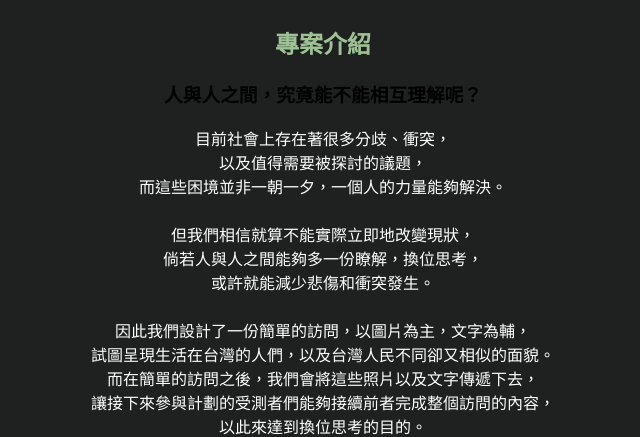
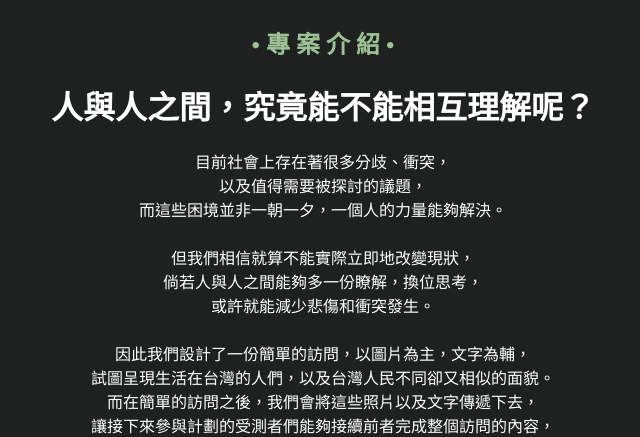
Before and after one commit to w4a2y4/memorylab-website, a Flask app: page / in a window 1280 px wide. Shown: the part 1393-1830 px from the top of the page, without its empty margins (317-957 px from the left). Run offline with Flask 2, Linux system fonts and the light colour scheme; some web fonts are replaced.

Commit message:
Some style

```diff
--- a/static/stylesheets/index.css
+++ b/static/stylesheets/index.css
@@ -0,0 +1,9 @@
+h1 {
+    color: white;
+    font-family: "柔源P";
+}
+
+#footer {
+    width: 100%;
+    height: 300px;
+}
--- a/templates/index.html
+++ b/templates/index.html
@@ -34,8 +34,8 @@
     </div>
 
     <div id="description">
-        <h2>專案介紹</h2>
-        <h3>人與人之間，究竟能不能相互理解呢？</h3>
+        <h2>• 專 案 介 紹 •</h2>
+        <h1>人與人之間，究竟能不能相互理解呢？</h1>
         <p>
         目前社會上存在著很多分歧、衝突，<br/>
         以及值得需要被探討的議題，<br/>
```
